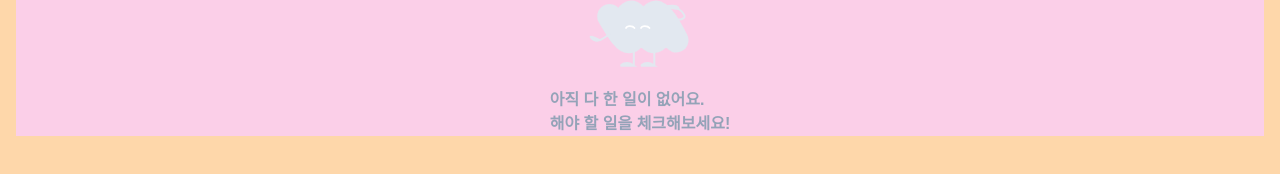
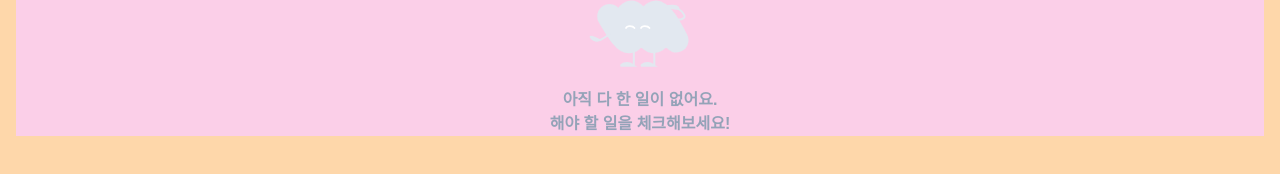
Before and after one commit to MinaRoh/codeit-todolist-assignment, a Next.js app: page / in a window 1280 px wide. Shown: the part 492-666 px from the top of the page. Built offline with nearby package versions, Linux system fonts and the light colour scheme; a web font is replaced by a local one.

Commit message:
💄 Style: todolist text-center 추가
- done list의 p태그에 text-center를 추가했습니다.
- EmptyDone_small의 import 오타를 수정했습니다.

```diff
--- a/src/app/components/(todos)/TodoListContainer.tsx
+++ b/src/app/components/(todos)/TodoListContainer.tsx
@@ -2,7 +2,7 @@ import Image from 'next/image';
 import TodoLabel from '../../../../public/images/todo/todo.svg';
 import DoneLabel from '../../../../public/images/done/done.svg';
 import EmptyTodo_small from '../../../../public/images/empty/todo_small/Type=todo, Size=Small.svg';
-import EmptyDone_small from '../../../../public/images/empty/done_small/Type=done, Size=Small.svg';
+import EmptyDone_small from '../../../../public/images/empty/done_small/Type=Done, Size=Small.svg';
 import Todo from './Todo';
 
 
@@ -26,7 +26,7 @@ const TodoListContainer = () => {
         </div>
         <div className='flex flex-col items-center'>
           <Image src={EmptyDone_small} alt='Done list is empty' />
-          <p className='text-slate-400 font-bold'>아직 다 한 일이 없어요.<br/>해야 할 일을 체크해보세요!</p>
+          <p className='text-slate-400 font-bold text-center'>아직 다 한 일이 없어요.<br/>해야 할 일을 체크해보세요!</p>
         </div>
       </div>
     </div>
```
